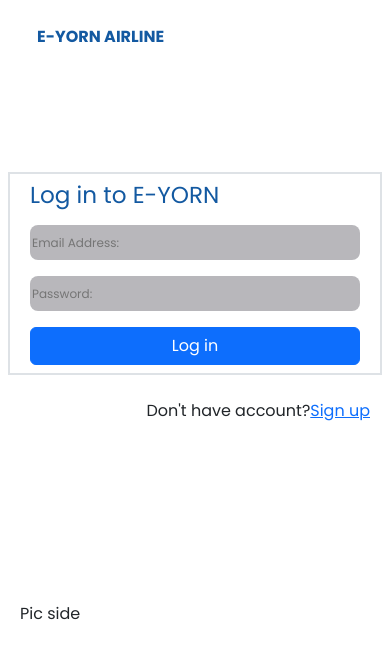
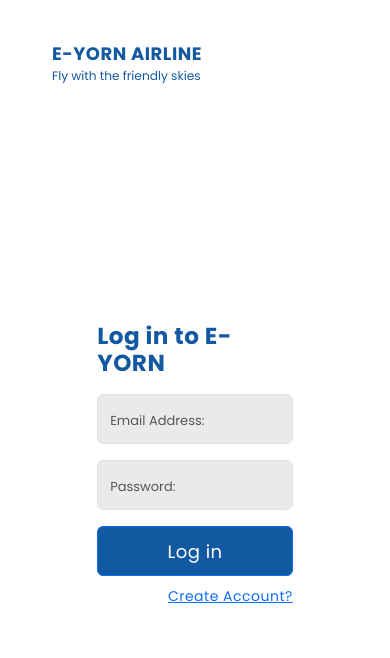
Before and after one commit to johnrico364/ticket-system, a React (Create React App) app: page / in a window 390 px wide. Shown: the top 658 px of the page. Built offline with nearby package versions, Linux system fonts and the light colour scheme.

Commit message:
New Changes

```diff
--- a/package.json
+++ b/package.json
@@ -7,6 +7,7 @@
     "@testing-library/react": "^13.4.0",
     "@testing-library/user-event": "^13.5.0",
     "bootstrap": "^5.3.2",
+    "bootstrap-icons": "^1.11.1",
     "react": "^18.2.0",
     "react-bootstrap": "^2.8.0",
     "react-dom": "^18.2.0",
--- a/src/App.js
+++ b/src/App.js
@@ -1,5 +1,6 @@
 import "./App.css";
 import "bootstrap/dist/css/bootstrap.min.css";
+import 'bootstrap-icons/font/bootstrap-icons.css';
 import { BrowserRouter as Router, Routes, Route} from "react-router-dom";
 import { Login } from "./components/Login";
 import { Home } from "./components/home/Home";
--- a/src/components/Login.js
+++ b/src/components/Login.js
@@ -1,47 +1,66 @@
 import "./home/css/Login.css";
 import "bootstrap/dist/css/bootstrap.min.css";
 import { useNavigate, Link } from "react-router-dom";
+
 
 export let Login = () => {
   let navigate = useNavigate();
 
   return (
     <div className="container-fluid">
-      <div className="text-logo">E-YORN AIRLINE</div>
-      <div className="row p-2 justify-content-center  login-row align-items-center">
-        <div className="col-md-6">
-          <div className="row justify-content-center border">
-            <div className="col-md-8 border">
-              <div className="p-2">
-                <h3 className="eyorn-label">Log in to E-YORN</h3>
+      <div className="row p-2 justify-content-center login-row">
+        <div id="pic-side" className="col-md-6 d-md-block d-none d-sm-none">
+
+        </div>
+        <div id="form-side" className="col-md-6">
+          <div className="row p-3">
+            <div className="text-logo mt-3 mx-3">E-YORN AIRLINE</div>
+            <div className="text-logo-2 mx-3">Fly with the friendly skies</div>
+          </div>
+
+          <form className="form-container row g-3 m-5 justify-content-center align-content-center">
+            <div className="col-10">
+              <div className="h3 eyorn-label">Log in to E-YORN</div>
+              <div className="row mt-3">
+                <div className="col">
                   <input
-                  className="input-container mt-3 w-100 my-2 d-block "
+                    className="input-container form-control"
                     type="text"
                     placeholder="Email Address:"
                   />
-
+                </div>
+              </div>
+              <div className="row mt-3">
+                <div className="col">
                   <input
-                  className="input-container mt-3 w-100 my-2 d-block"
+                    className="input-container form-control"
                     type="Password"
                     placeholder="Password:"
                   />
+                </div>
+              </div>
+              <div className="row mt-3">
+                <div className="col ">
                   <button
                     onClick={() => navigate("/home/add")}
-                  className="w-100 mt-2 btn btn-primary"
+                    className="login-btn w-100 btn btn-primary"
                   >
                     Log in
                   </button>
                 </div>
               </div>
-          </div>
-          <div className="mt-4 text-end ">
-            Don't have account?
-            <Link className=" align-self-end " to={"/signup"}>
-              Sign up
+              <div className="row">
+                <div className="col">
+                  <div className="mt-2 text-end ">
+                    <Link className="Create-Link" to={"/signup"}>
+                      Create Account?
                     </Link>
                   </div>
                 </div>
-        <div className="col-md-6">Pic side</div>
+              </div>
+            </div>
+          </form>
+        </div>
       </div>
     </div>
   );
--- a/src/components/Signup.js
+++ b/src/components/Signup.js
@@ -1,6 +1,7 @@
-import { useNavigate } from "react-router-dom";
+import { Link, useNavigate } from "react-router-dom";
 import "bootstrap/dist/css/bootstrap.min.css";
 import "./home/css/Sign-up.css";
+import "./home/css/Login.css";
 
 export let Signup = () => {
   let navigate = useNavigate();
@@ -8,57 +9,60 @@ export let Signup = () => {
   return (
     <div className="container-fluid">
       <div className="row justify-content-center ">
-        <div className="sign-up-side col-md-6">
-          <div className="row">
-            <b className="m-3">E-YORD AIRLINE</b>
+        <div id="form-side" className="sign-up-side col-md-6">
+          <div className=" row p-3">
+            <div className="text-logo mt-3 mx-3">E-YORD AIRLINE</div>
+            <div className="text-logo-2 mx-3">Fly with the friendly skies</div>
           </div>
 
-          <form className=" row g-3 m-5">
+          <form className="form-container row m-5">
             <div className="h3 create-account">Create account</div>
-            <div className="row mt-3">
+            <div className="row ">
               <div className="col-6">
                 <input
                   type="text"
-                  class="form-control"
+                  class="input_Container form-control"
                   placeholder="First name"
                 />
               </div>
               <div class="col-6">
                 <input
                   type="text"
-                  class="form-control"
+                  class="input_Container form-control"
                   placeholder="Last name"
                 />
               </div>
             </div>
-            <div className="row mt-3">
+            <div className="row ">
               <div class="col">
                 <input
                   type="text"
-                  class="form-control"
+                  class="input_Container form-control"
                   placeholder="Username"
                 />
               </div>
             </div>
-            <div className="row mt-3">
+            <div className="row">
               <div class="col">
                 <input
                   type="password"
-                  class="form-control"
+                  class="input_Container form-control"
                   placeholder="Password"
                 />
               </div>
             </div>
-            <div className="row mt-3">
+            <div className="row">
               <p className="terms">
-                <input type="checkbox" className="check-box"/><span className="span-text">I agree to the term of service and
-                privacy policy</span>
+                <input type="checkbox" className="check-box" />
+                <span className="span-text">
+                  I agree to the term of service and privacy policy
+                </span>
               </p>
             </div>
             <div className="row">
               <div class="col mt-1">
                 <button
-                  class="w-100 btn btn-primary"
+                  class="signup-btn w-100 btn btn-primary"
                   onClick={() => navigate("/")}
                 >
                   Sign up
@@ -66,16 +70,34 @@ export let Signup = () => {
               </div>
             </div>
             <div className="row mt-4">
-              <div className="row text-center">
-                <p>- Or Sign Up With -</p>
+              <div className="row text-center justify-content-center ">
+                <p className="col-6">- Or Sign Up With -</p>
+                <div className="col-8">
+                  <Link
+                    to={"https://www.google.com/account/about/"}
+                    class="google-icon bi bi-google mx-2"
+                    style={{ fontSize: "35px" }}
+                    /* onClick={() => navigate("/")} */
+                  ></Link>
+                  <i
+                    class="bi bi-facebook mx-2"
+                    style={{ fontSize: "35px" }}
+                  ></i>
+                  <i class="bi bi-github mx-2" style={{ fontSize: "35px" }}></i>
+                </div>
+                <div className="col-8">
+                  <p>
+                    Already have an account? <Link to={"https://www.google.com/account/about/"}>Log in</Link>
+                  </p>
+                </div>
               </div>
-              <div className="col"></div>
             </div>
           </form>
         </div>
-        <div className="pic-side border col-md-6 d-md-block d-none d-sm-none">
-          pic side
-        </div>
+        <div
+          id="pic-side"
+          className="pic-side border col-md-6 d-md-block d-none d-sm-none"
+        ></div>
       </div>
     </div>
   );
--- a/src/components/home/Add.js
+++ b/src/components/home/Add.js
@@ -35,7 +35,7 @@ export let Add = () => {
               <p className="display-2">{type}</p>
           </div>
           <div className="col-md-7 mt-4">
-            <button onClick={() => navigate("/home/list")} className="btn">Book</button>
+            <button onClick={() => navigate("/home/list")} className="btn btn-primary ">Book</button>
           </div>
         </div>
       </div>
--- a/src/components/home/css/Login.css
+++ b/src/components/home/css/Login.css
@@ -1,34 +1,45 @@
-.text-logo {
-    font-size: 16px;
-    padding: 25px;
-    color: #1359a1;
-    font-weight: bold;
+.form-container{
+    height: 73vh;
+    color: #1359A1;
 }
 
-.login-row {
-    height: 650px;
+.text-logo {
+    font-size: 18px;
+    font-weight: 900;
+    letter-spacing: 0.5px;
+    color: #1359A1;
 }
-
-.log-in {
-    border: 2px rgb(102, 10, 163) solid;
-    border-radius: 8px;
+.text-logo-2{
+    font-size: 12.2px;
+    color: #1359A1;
 }
 
 .eyorn-label {
-    color: #1359a1;
+    font-weight: 900;
+    letter-spacing: 0.5px;
+}
+.form-control::placeholder{
+    font-size: 13px;
+}
+.input-container{
+    background-color: #EAEAEA;
+    height: 50px;
 }
 
-.input-container {
-    font-size: 12px;
-    background-color: rgb(184, 183, 187);
-    border: 0px solid;
-    border-radius: 8px;
-    height: 35px;
+.login-btn{
+    letter-spacing: 0.5px;
+    font-size: 18px;
+    height: 50px;
+    background-color: #1359A1;
 }
 
-/* .eyorn {
-    background: linear-gradient(185deg, rgb(245, 88, 237), rgb(108, 6, 148));
-    -webkit-background-clip: text;
-    background-clip: text;
-    color: transparent;
-} */
+
+.Create-Link {
+    letter-spacing: 0.5px;
+    font-size: 14px;
+}
+
+#pic-side{
+    background-image: url("C:\Users\Admin\Desktop\ticketsystem\src\components\photos\airplane.jpg");
+    background-size: cover;
+}
--- a/src/components/home/css/Sign-up.css
+++ b/src/components/home/css/Sign-up.css
@@ -1,16 +1,15 @@
-.sign-up-side{
-    border: 2px red solid;
-    border-radius: 0 22px 22px 0;
+.input_Container{
+    background-color: #EAEAEA;
+    height: 50px;
 }
-.pic-side{
-    height: auto;
-}
+
 .form-control::placeholder{
     font-size: 13px;
 }
 .create-account{
     font-weight: 900;
     letter-spacing: 0.5px;
+    color: #1359A1;
 }
 .terms{
     font-size: 13px;
@@ -18,3 +17,13 @@
 .span-text{
     margin-left: 7px;
 }
+.signup-btn{
+    letter-spacing: 0.5px;
+    font-size: 18px;
+    height: 50px;
+    background-color: #1359A1;
+}
+
+.google-icon{
+    color: #1359A1;
+}
```
Also changed, not shown: src/components/photos/airplane.jpg (added), 1 other file (tests, documents, lock files or other folders). Lines whose indentation alone changed are shown as unchanged.
